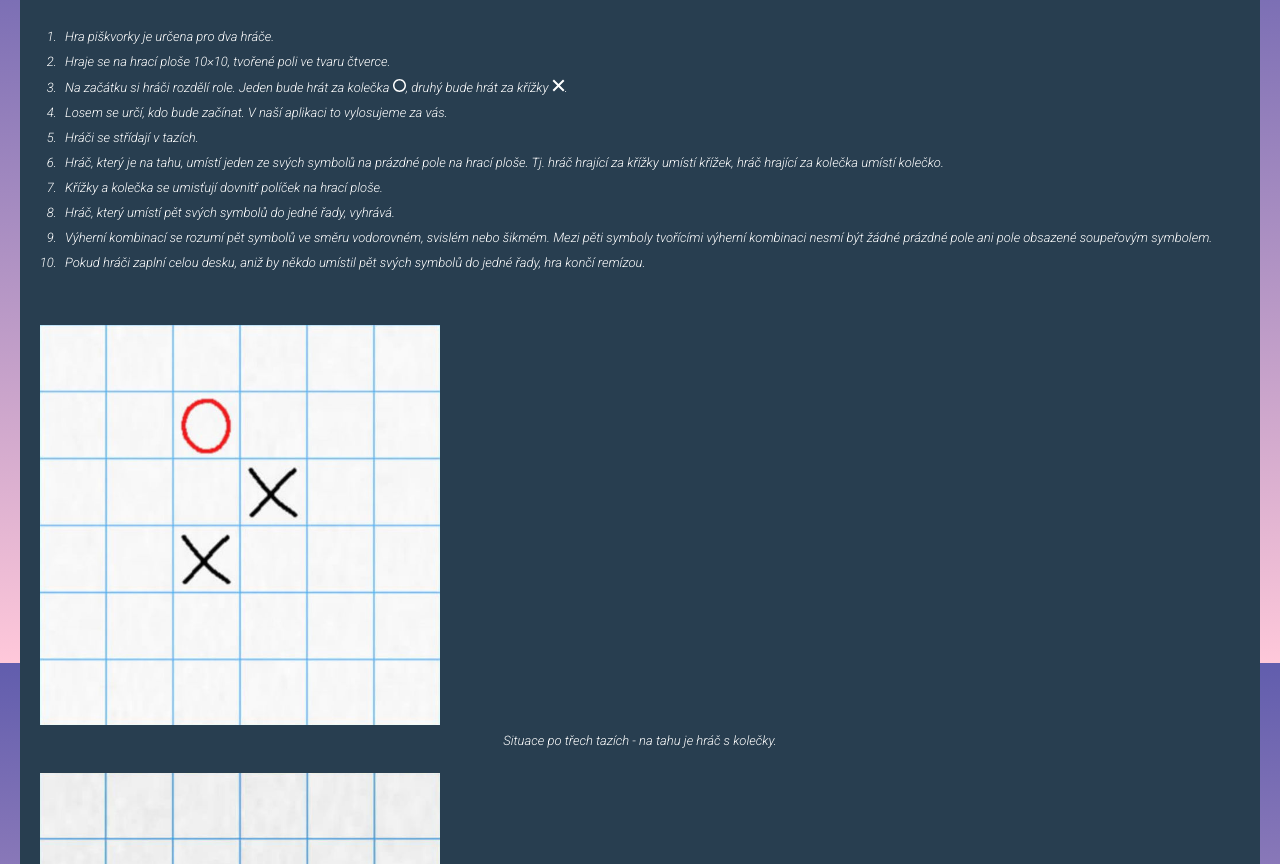
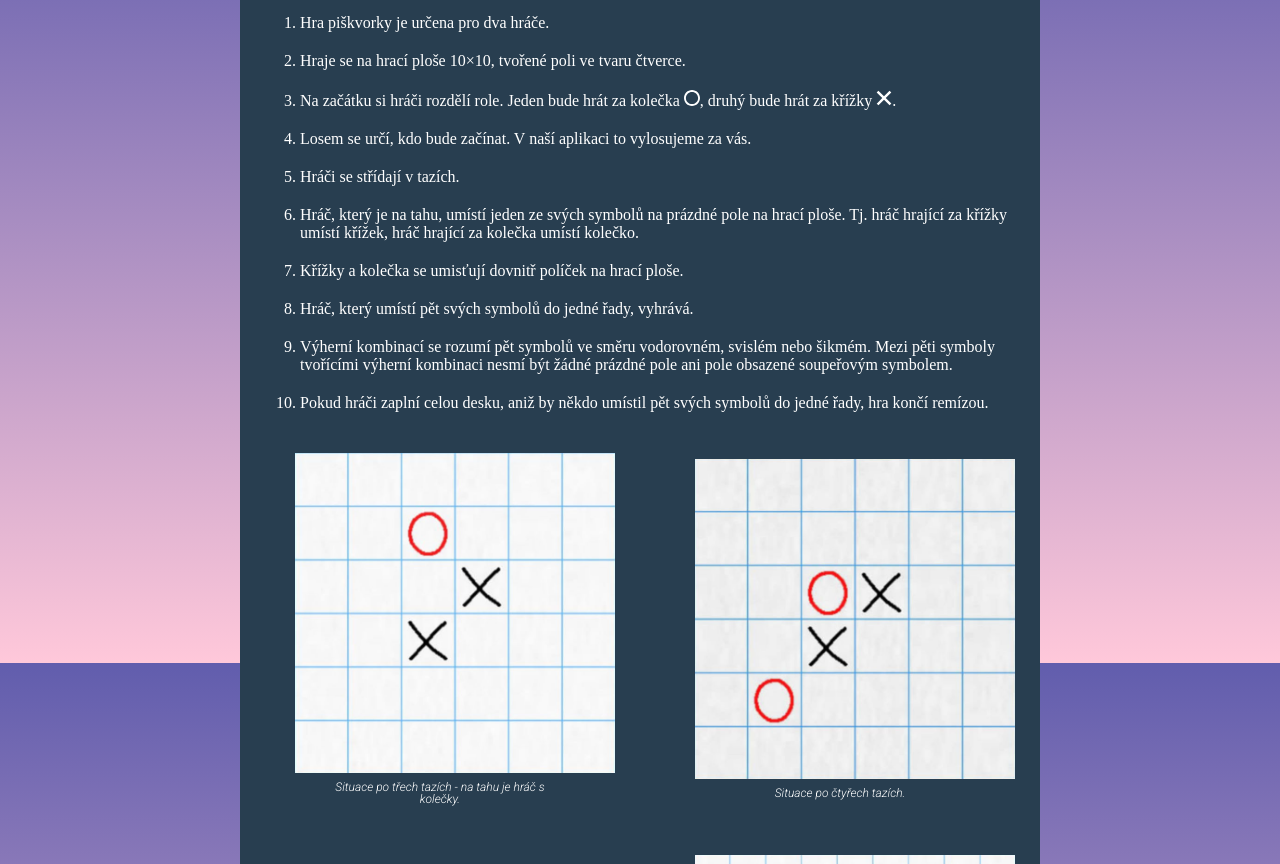
Before and after one commit to Korunk/piskvorky, a plain HTML site: page pravidla.html in a window 1280 px wide. Shown: the part 137-1001 px from the top of the page. Drawn offline with Linux system fonts and the light colour scheme.

Commit message:
piskvorky3

```diff
--- a/pravidla.html
+++ b/pravidla.html
@@ -1,5 +1,5 @@
 <!DOCTYPE html>
-<html lang="console.assert(expression, object);">
+<html lang="cs">
   <head>
     <meta charset="UTF-8" />
     <meta http-equiv="X-UA-Compatible" content="IE=edge" />
@@ -9,18 +9,16 @@
       href="https://fonts.googleapis.com/css2?family=Lobster&display=swap"
       rel="stylesheet"
     />
-    <link rel="preconnect" href="https://fonts.googleapis.com" />
     <link
       href="https://fonts.googleapis.com/css2?family=Roboto:ital,wght@1,300&display=swap"
       rel="stylesheet"
     />
     <link rel="stylesheet" href="styly.css" />
   </head>
-  <body class="body-rules">
-    <div class="box-point">
-      <h1 class="title">Pravidla</h1>
+  <body class="guide card-rules">
     <div class="bullets">
-        <ol class="bullets-number">
+      <h1>Pravidla</h1>
+      <ol>
         <li>Hra piškvorky je určena pro dva hráče.</li>
         <li>Hraje se na hrací ploše 10×10, tvořené poli ve tvaru čtverce.</li>
         <li>
@@ -50,7 +48,7 @@
           symbolů do jedné řady, hra končí remízou.
         </li>
       </ol>
-      </div>
+
     <div class="box-picture">
       <figure>
         <img
@@ -107,7 +105,6 @@
         <figcaption>Ještě jedna výherní pozice hráče s kolečky.</figcaption>
       </figure>
     </div>
-      <div class="clik">
       <a class="rules-clik" href="index.html">Úvodní stránka</a>
       <a class="game-clik" href="index.html">Začít hrát</a>
   </div>
--- a/styly.css
+++ b/styly.css
@@ -1,16 +1,22 @@
-body {
+* {
   box-sizing: border-box;
-  position: relative;
-  left: 40%;
-  margin: 100px;
+}
+html {
+  text-align: center;
   background: linear-gradient(#615dad, #ffc8da);
   background-attachment: fixed;
 }
-
+body {
+  display: flex;
+  justify-content: center;
+  min-height: 100vh;
+  align-items: flex-start;
+}
 h1 {
   font-family: 'Lobster', cursive;
-  text-align: center;
+  font-size: 35px;
   color: #ffffff;
+  margin-bottom: 0px;
 }
 p {
   font-family: 'Roboto', sans-serif;
@@ -39,7 +45,7 @@ p {
 
 .game,
 .rules {
-  width: 270px;
+  width: 100%;
   height: 40px;
   color: #ffffff;
   border: 0;
@@ -57,7 +63,26 @@ p {
   display: flex;
   flex-direction: column;
 }
-/*----------------------------*/
+/*--------------------------------*/
+
+.bullets {
+  background-color: #283e50;
+  color: #ffffff;
+  padding: 0;
+  border-radius: 5px 5px 0 0;
+  width: 350px;
+  display: flex;
+  flex-direction: column;
+  margin: auto;
+  margin-top: 40px;
+}
+li {
+  margin: 20px;
+  text-align: left;
+}
+.box-picture {
+  background-color: #283e50;
+}
 .rules-clik {
   background-color: #1fcca4;
   text-decoration: none;
@@ -69,77 +94,36 @@ p {
   background-color: #0197f6;
   text-decoration: none;
 }
+
 .game-clik:hover {
   background-color: #0090e9;
-}
-
-.body-rules {
-  display: flex;
-  justify-content: space-around;
-  left: 0;
-  margin-top: 60px;
-  margin-left: 20px;
-  margin-right: 20px;
-  margin-bottom: 60px;
-}
-
-.box-point {
-  background-color: #283e50;
-  padding: 0;
-  border-radius: 5px 5px 0 0;
-  /*width: 700px;*/
-}
-.bullets-number {
-  font-family: 'Roboto', sans-serif;
-  font-size: small;
-  color: #ffffff;
-  padding: 10px;
-  text-align: baseline;
-}
-.bullets {
-  margin: 30px;
-}
-li {
-  padding: 5px;
-}
-
-.picture {
-  width: 400px;
-  max-width: 100%;
 }
 .game-clik,
 .rules-clik {
   width: 100%;
   height: 40px;
   color: #ffffff;
-  margin: solid 0;
+  border: 0;
+  line-height: 2.5;
   font-family: 'Open Sans', sans-serif;
   font-size: 14px;
 }
-figcaption {
-  color: #ffffff;
+
+figure {
   padding: 5px;
-  text-align: center;
-}
-figure {
-  font-family: 'Roboto', sans-serif;
-  font-size: small;
-  display: inline-block;
-  margin-top: 10px;
-  margin-bottom: 10px;
-  margin-left: 20px;
-  margin-right: 20px;
-  inline-size: 100%;
-  overflow-wrap: break-word;
+  margin: auto;
+  width: 100%;
 }
 
-.clik {
-  line-height: 2.5;
-  width: 100%;
-  height: 40px;
-  display: flex;
+figcaption {
+  font-family: 'Roboto', sans-serif;
+  margin: 4px 20px 40px 20px;
   text-align: center;
-  flex-direction: column;
+  font-size: 12px;
+  line-height: 1;
+}
+.picture {
+  width: 320px;
 }
 
 .circle,
@@ -148,12 +132,17 @@ figure {
   height: 1em;
   filter: invert(100%);
 }
-.box-picture {
-  display: flex;
-  flex-wrap: wrap;
+
+@media (min-width: 500px) {
+  .bullets {
+    width: 800px;
+  }
+
+  .box-picture {
+    display: flex;
+    flex-wrap: wrap;
+  }
+  figure {
+    width: 300px;
+  }
 }
-
-/*@media (min-width: 350px) {
-
-  }
-}*/
```
Lines whose indentation alone changed are shown as unchanged.
